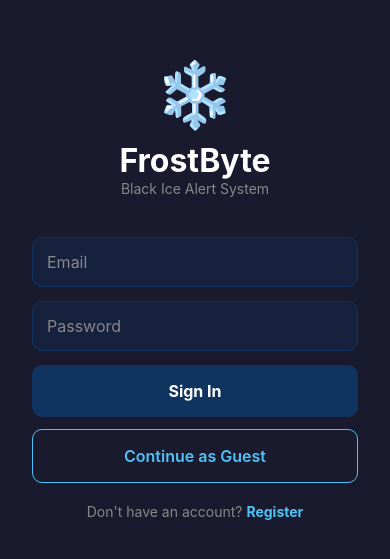
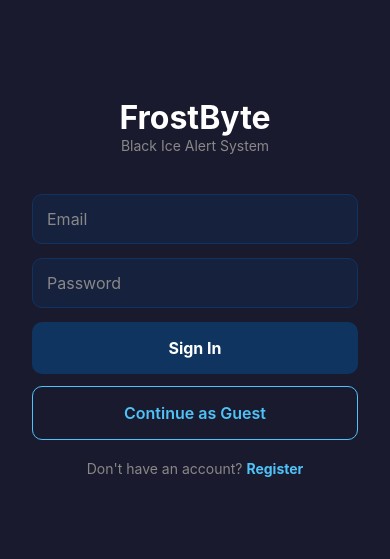
Before and after one commit to amowzoon/frostbyte-app, a React Native app: screen /Login in a window 390 px wide. Shown: the part 135-694 px from the top of the page. Built offline with nearby package versions, Linux system fonts and the light colour scheme; what expo-notifications would draw is missing.

Commit message:
Refactor login logic and update UI elements
Refactored login logic to directly use email and password for login. Updated UI elements for consistency.

```diff
--- a/screens/LoginScreen.js
+++ b/screens/LoginScreen.js
@@ -4,7 +4,6 @@ import {
   StyleSheet, ActivityIndicator, KeyboardAvoidingView,
   Platform, Alert
 } from 'react-native';
-import client from '../api/client';
 import { useAuth } from '../context/AuthContext';
 
 export default function LoginScreen({ navigation }) {
@@ -20,11 +19,10 @@ export default function LoginScreen({ navigation }) {
     }
     setLoading(true);
     try {
-      const res = await client.post('/api/app/login', { email, password });
-      await login(res.data.token, res.data.user_id);
+      await login(email, password);
+      // Navigation happens automatically via AuthContext session change
     } catch (err) {
-      const msg = err.response?.data?.detail || err.message || 'Could not connect to server.';
-      Alert.alert('Login Failed', msg);
+      Alert.alert('Login Failed', err.message || 'Invalid email or password.');
     } finally {
       setLoading(false);
     }
@@ -36,8 +34,7 @@ export default function LoginScreen({ navigation }) {
       behavior={Platform.OS === 'ios' ? 'padding' : undefined}
     >
       <View style={styles.inner}>
-        <Text style={styles.logo}>❄️</Text>
-        <Text style={styles.title}>FrostByte</Text>
+        <Text style={styles.logo}>FrostByte</Text>
         <Text style={styles.subtitle}>Black Ice Alert System</Text>
 
         <TextInput
@@ -65,10 +62,7 @@ export default function LoginScreen({ navigation }) {
           }
         </TouchableOpacity>
 
-        <TouchableOpacity
-          style={styles.guestButton}
-          onPress={continueAsGuest}
-        >
+        <TouchableOpacity style={styles.guestButton} onPress={continueAsGuest}>
           <Text style={styles.guestText}>Continue as Guest</Text>
         </TouchableOpacity>
 
@@ -83,74 +77,25 @@ export default function LoginScreen({ navigation }) {
 }
 
 const styles = StyleSheet.create({
-  container: {
-    flex: 1,
-    backgroundColor: '#1a1a2e',
-  },
-  inner: {
-    flex: 1,
-    justifyContent: 'center',
-    paddingHorizontal: 32,
-  },
-  logo: {
-    fontSize: 64,
-    textAlign: 'center',
-    marginBottom: 8,
-  },
-  title: {
-    fontSize: 32,
-    fontWeight: 'bold',
-    color: '#fff',
-    textAlign: 'center',
-  },
-  subtitle: {
-    fontSize: 14,
-    color: '#888',
-    textAlign: 'center',
-    marginBottom: 40,
-  },
+  container: { flex: 1, backgroundColor: '#1a1a2e' },
+  inner: { flex: 1, justifyContent: 'center', paddingHorizontal: 32 },
+  logo: { fontSize: 32, fontWeight: 'bold', color: '#fff', textAlign: 'center' },
+  subtitle: { fontSize: 14, color: '#888', textAlign: 'center', marginBottom: 40 },
   input: {
-    backgroundColor: '#16213e',
-    color: '#fff',
-    borderRadius: 10,
-    padding: 14,
-    marginBottom: 14,
-    fontSize: 16,
-    borderWidth: 1,
-    borderColor: '#0f3460',
+    backgroundColor: '#16213e', color: '#fff', borderRadius: 10,
+    padding: 14, marginBottom: 14, fontSize: 16,
+    borderWidth: 1, borderColor: '#0f3460',
   },
   button: {
-    backgroundColor: '#0f3460',
-    borderRadius: 10,
-    padding: 16,
-    alignItems: 'center',
-    marginBottom: 12,
+    backgroundColor: '#0f3460', borderRadius: 10,
+    padding: 16, alignItems: 'center', marginBottom: 12,
   },
-  buttonText: {
-    color: '#fff',
-    fontSize: 16,
-    fontWeight: 'bold',
+  buttonText: { color: '#fff', fontSize: 16, fontWeight: 'bold' },
+  guestButton: {
+    borderRadius: 10, padding: 16, alignItems: 'center',
+    marginBottom: 20, borderWidth: 1, borderColor: '#4fc3f7',
   },
-  guestButton: {
-    borderRadius: 10,
-    padding: 16,
-    alignItems: 'center',
-    marginBottom: 20,
-    borderWidth: 1,
-    borderColor: '#4fc3f7',
-  },
-  guestText: {
-    color: '#4fc3f7',
-    fontSize: 16,
-    fontWeight: '600',
-  },
-  link: {
-    color: '#888',
-    textAlign: 'center',
-    fontSize: 14,
-  },
-  linkBold: {
-    color: '#4fc3f7',
-    fontWeight: 'bold',
-  },
+  guestText: { color: '#4fc3f7', fontSize: 16, fontWeight: '600' },
+  link: { color: '#888', textAlign: 'center', fontSize: 14 },
+  linkBold: { color: '#4fc3f7', fontWeight: 'bold' },
 });
```
